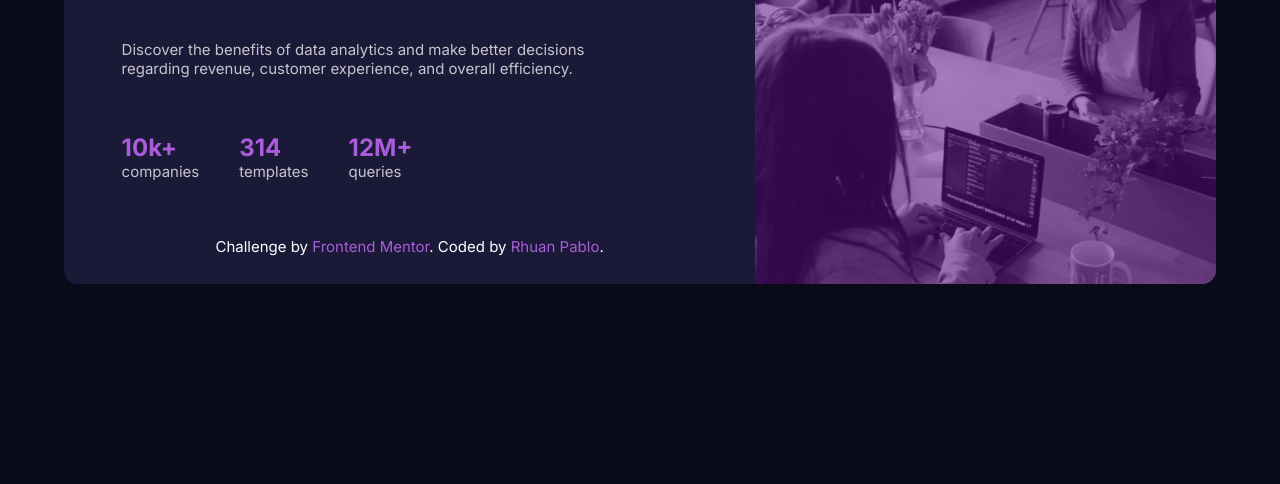
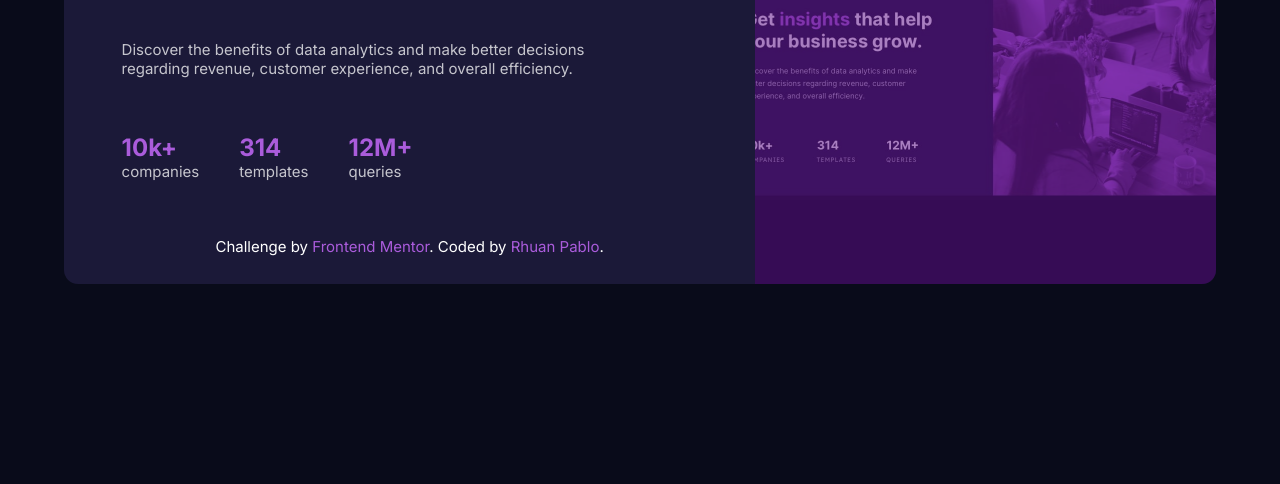
Before and after one commit to Rhuan-P/Stats-Preview-Card, a plain HTML site: page index.html in a window 1280 px wide. Shown: the part 316-800 px from the top of the page. Drawn offline with Linux system fonts and the light colour scheme.

Commit message:
Update style.css

```diff
--- a/CSS/style.css
+++ b/CSS/style.css
@@ -90,7 +90,7 @@ p{
         max-width: 500px;
     }
     .image{
-        background-image: url('/images/image-header-mobile.jpg');
+        background-image: url('/design/desktop-design.jpg');
         background-size: cover;
         width: 40%;
         height: 100%;
```
